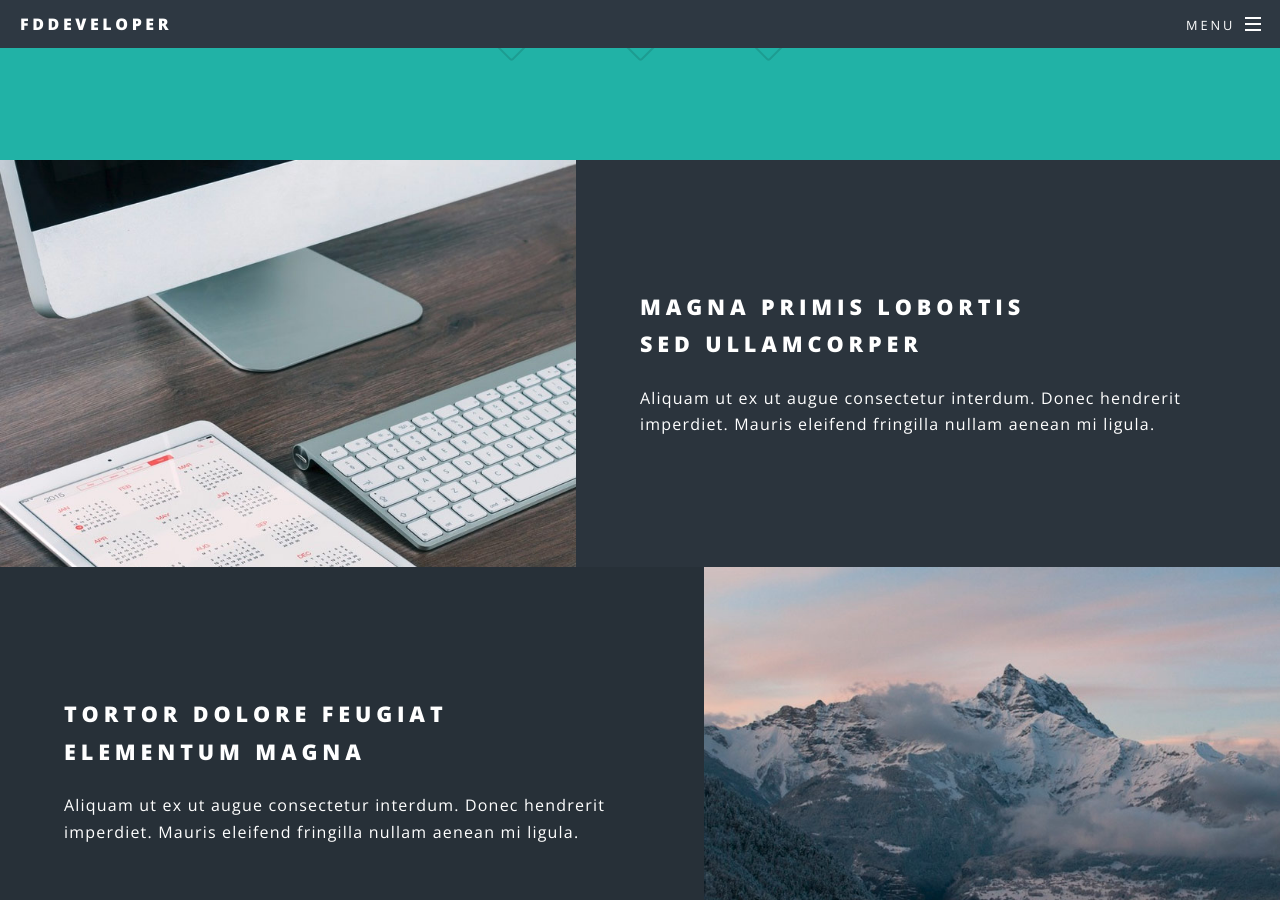
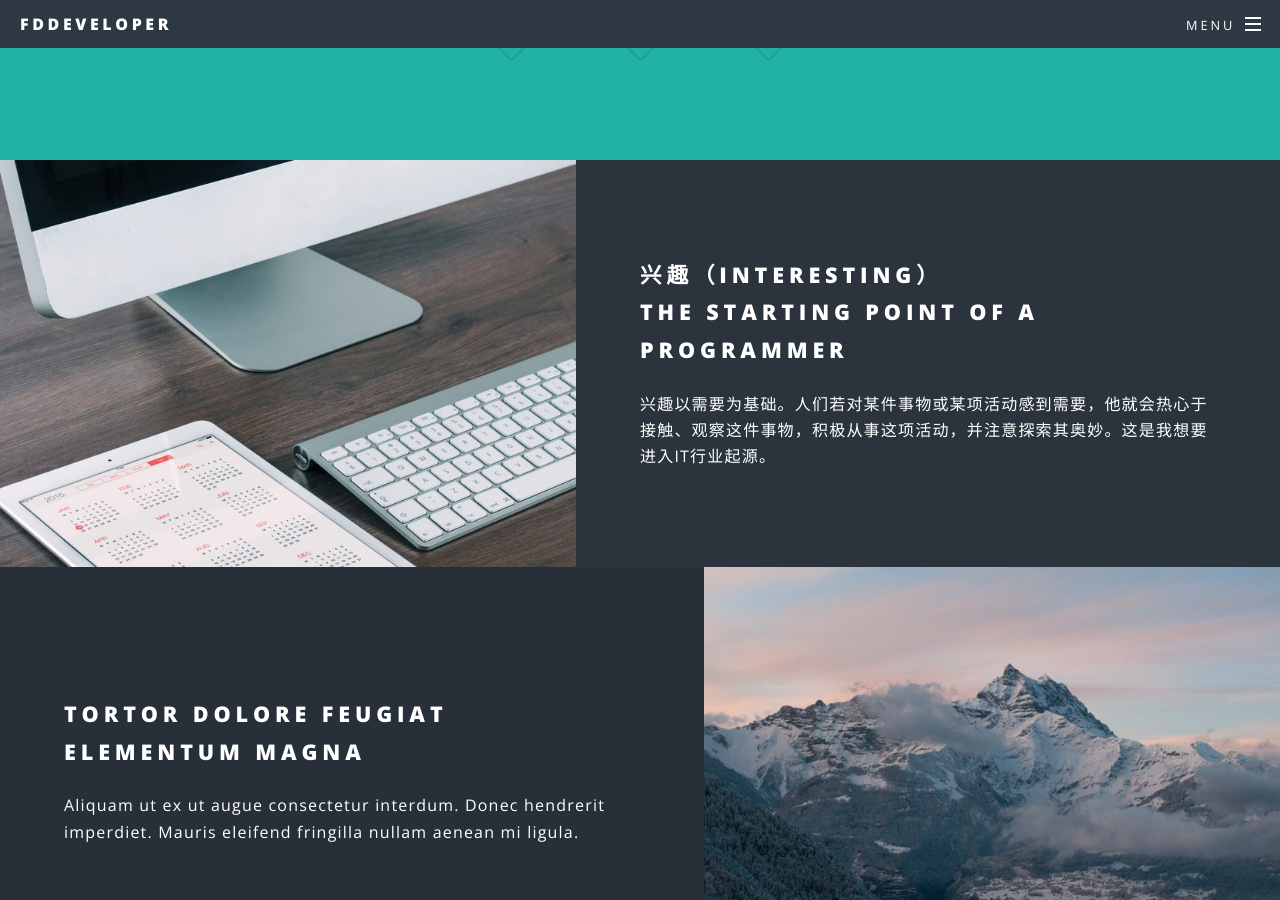
Before and after one commit to FDlove/FDlove.github.io, a Jekyll site: the page built from index.html, in a window 1280 px wide and 900 px high, scrolled down 1375 px. Built offline with Jekyll 4.4.1, drawn with Linux system fonts in a browser that asks for light colours.

Commit message:
Update index.html

```diff
--- a/index.html
+++ b/index.html
@@ -38,9 +38,9 @@ layout: landing
 					<section id="two" class="wrapper alt style2">
 						<section class="spotlight">
 							<div class="image"><img src="images/pic01.jpg" alt="" /></div><div class="content">
-								<h2>Magna primis lobortis<br />
-								sed ullamcorper</h2>
-								<p>Aliquam ut ex ut augue consectetur interdum. Donec hendrerit imperdiet. Mauris eleifend fringilla nullam aenean mi ligula.</p>
+								<h2>兴趣（interesting）<br />
+								The starting point of a programmer</h2>
+								<p>兴趣以需要为基础。人们若对某件事物或某项活动感到需要，他就会热心于接触、观察这件事物，积极从事这项活动，并注意探索其奥妙。这是我想要进入IT行业起源。</p>
 							</div>
 						</section>
 						<section class="spotlight">
```
